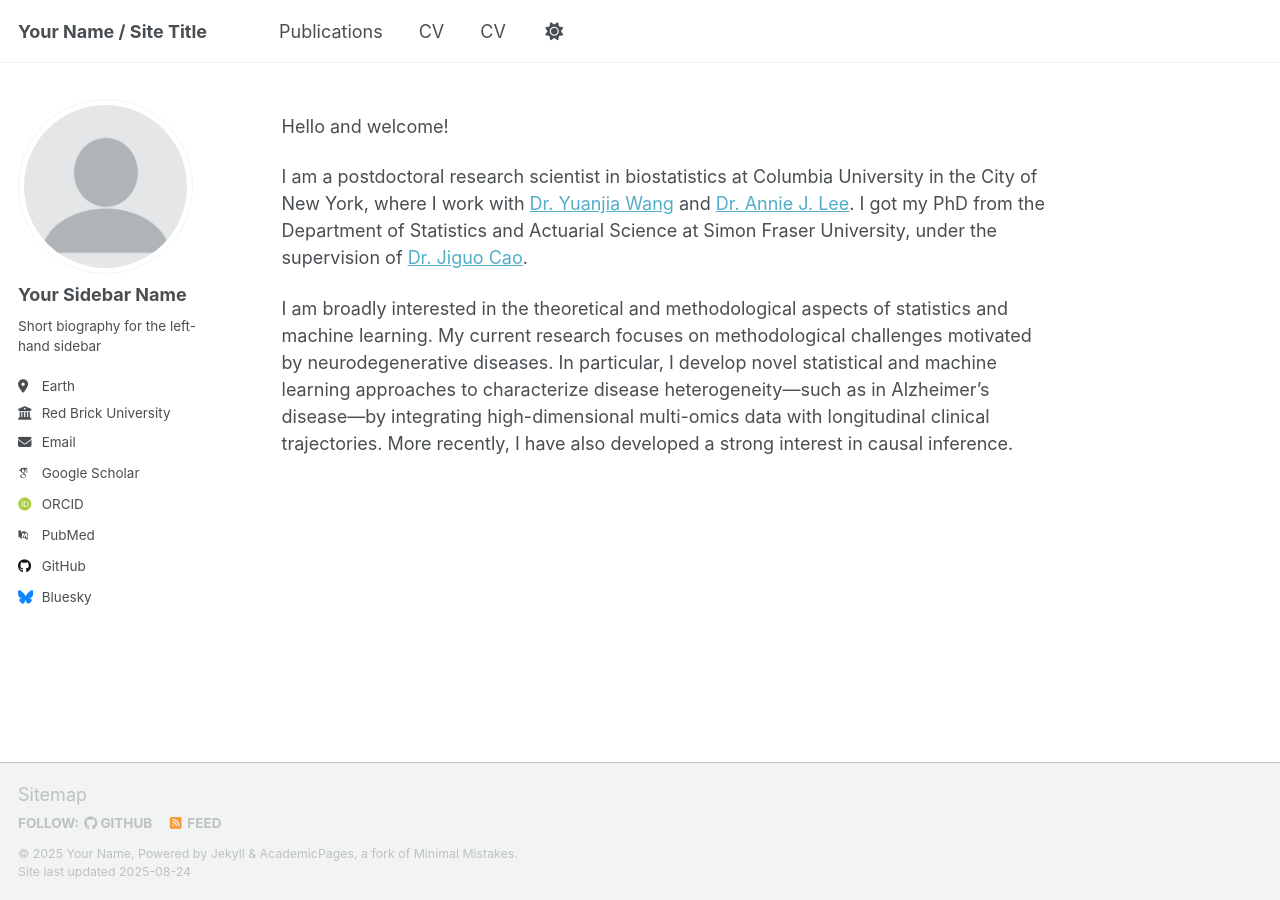
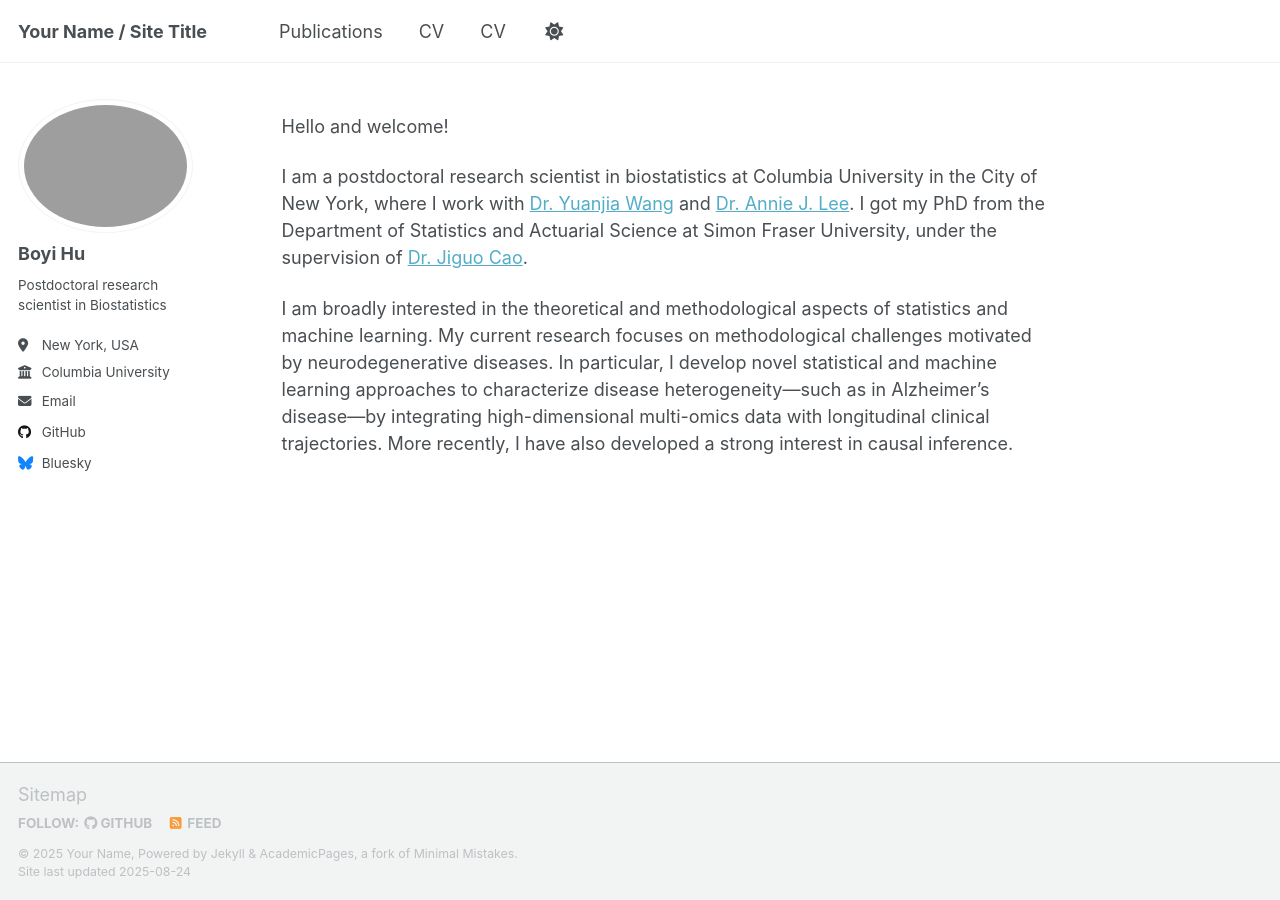
Before and after one commit to BoyiHu673/BoyiHu673.github.io, a Jekyll site: the page built from _pages/about.md, in a window 1280 px wide. Built offline with Jekyll 4.4.1, drawn with Linux system fonts in a browser that asks for light colours; some web fonts are replaced; a script that is not in the unit is left out; a file with an impossible date is left out.

Commit message:
Update _config.yml

```diff
--- a/_config.yml
+++ b/_config.yml
@@ -22,24 +22,24 @@ repository               : "academicpages/academicpages.github.io"
 #               Additional customization can be done by editing /_includes/author-profile.html
 author:
   # Biographic information
-  avatar           : "profile.png"
-  name             : "Your Sidebar Name"
+  avatar           : "images/HuBoyi02lr.jpg"
+  name             : "Boyi Hu"
   pronouns         : # example: "she/her"
-  bio              : "Short biography for the left-hand sidebar"
-  location         : "Earth"
-  employer         : "Red Brick University"
+  bio              : Postdoctoral research scientist in Biostatistics
+  location         : "New York, USA"
+  employer         : "Columbia University"
   uri              : # URL
-  email            : "none@example.org"
+  email            : "bh2940@cumc.columbia.edu"
 
   # Academic websites
   academia         : # URL
   arxiv            : # URL - Update with the correct link to your profile
-  googlescholar    : "https://scholar.google.com/citations?user=PS_CX0AAAAAJ"
+  googlescholar    : # URL
   inspire-hep      : # URL
   impactstory      : # URL
-  orcid            : "http://orcid.org/yourorcidurl"
+  orcid            : # URL
   semantic         : # URL
-  pubmed           : "https://www.ncbi.nlm.nih.gov/pubmed/?term=john+snow"
+  pubmed           : # URL
   researchgate     : # URL
   scopus           : # URL
 
```
